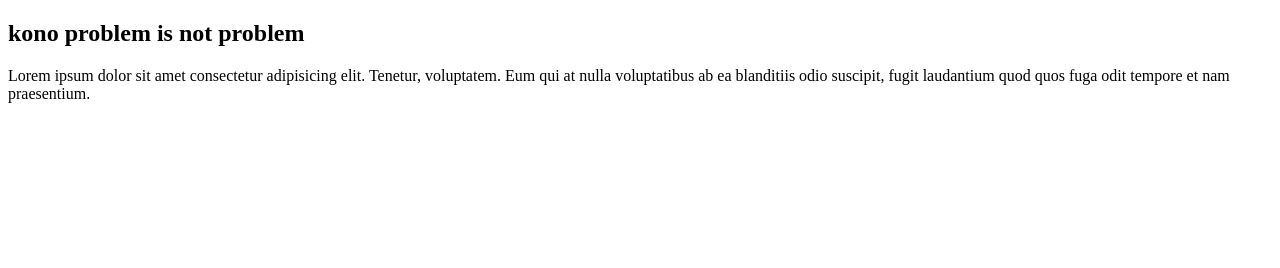
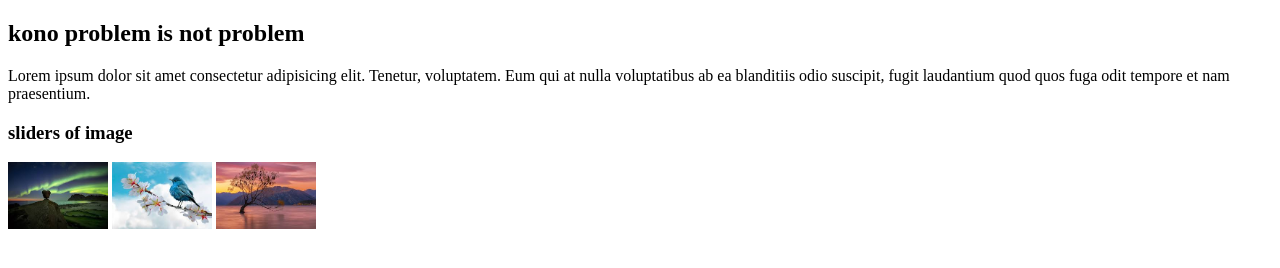
Before and after one commit to zubayer-bit/problem-will-never-last, a plain HTML site: page index.html in a window 1280 px wide. Drawn offline with Linux system fonts and the light colour scheme.

Commit message:
added three picture

```diff
--- a/index.html
+++ b/index.html
@@ -4,6 +4,7 @@
     <meta charset="UTF-8">
     <meta name="viewport" content="width=device-width, initial-scale=1.0">
     <title>problem will not last forever</title>
+    <link rel="stylesheet" href="styles/sliders.css">
 </head>
 <body>
     <div>
@@ -11,5 +12,10 @@
         <p>Lorem ipsum dolor sit amet consectetur adipisicing elit. Tenetur, voluptatem. Eum qui at nulla voluptatibus ab ea blanditiis odio suscipit, fugit laudantium quod quos fuga odit tempore et nam praesentium.</p>
     </div>
 
+    <h3>sliders of image</h3>
+    <img src="image/arura.jpg" alt="">
+    <img src="image/bird.jpg" alt="">
+    <img src="image/tree.jpg" alt="">
+
 </body>
 </html>
--- /dev/null
+++ b/styles/sliders.css
@@ -0,0 +1,4 @@
+img{
+    width: 100px;
+
+}
```
Also changed, not shown: image/arura.jpg (added), image/bird.jpg (added), image/tree.jpg (added).
